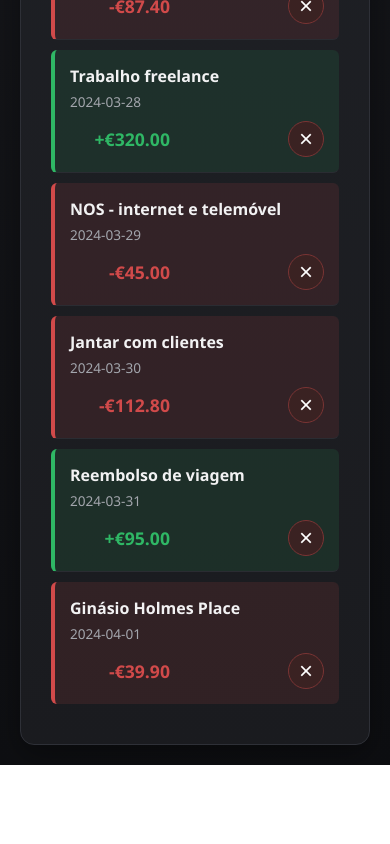
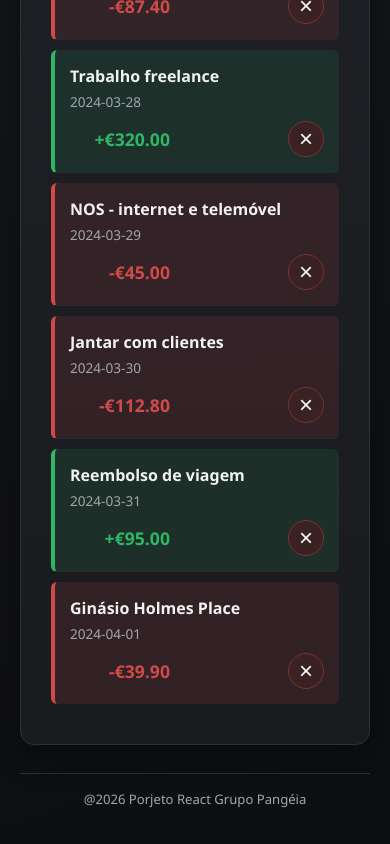
Before and after one commit to DanielMoraesTI/projeto_react, a React (Vite) app: page / in a window 390 px wide. Shown: the part 1435-2279 px from the top of the page. Before the commit the page ends 2200 px from the top, so only its background shows below. Built offline with nearby package versions, Linux system fonts and the light colour scheme.

Commit message:
Footer e pastas no src. Atualização do Readme

```diff
--- a/src/App.jsx
+++ b/src/App.jsx
@@ -49,6 +49,10 @@ function App() {
         <AddTransaction onAdd={handleAdd} />
         <TransactionList transactions={transactions} onDelete={handleDelete} />
       </main>
+
+      <footer className="app-footer">
+        @2026 Porjeto React Grupo Pangéia
+      </footer>
     </div>
   )
 }
--- a/src/styles/App.css
+++ b/src/styles/App.css
@@ -31,6 +31,15 @@ body {
 .app {
   max-width: 800px;
   margin: 0 auto;
+}
+
+.app-footer {
+  margin-top: 36px;
+  padding: 16px 12px;
+  text-align: center;
+  color: var(--text-muted);
+  font-size: 0.9rem;
+  border-top: 1px solid var(--line);
 }
 
 header {
@@ -313,4 +322,9 @@ input[type="number"] {
     margin-top: 10px;
     justify-content: space-between;
   }
+
+  .app-footer {
+    margin-top: 28px;
+    font-size: 0.82rem;
+  }
 }
```
Also changed, not shown: 1 other file (tests, documents, lock files or other folders).
